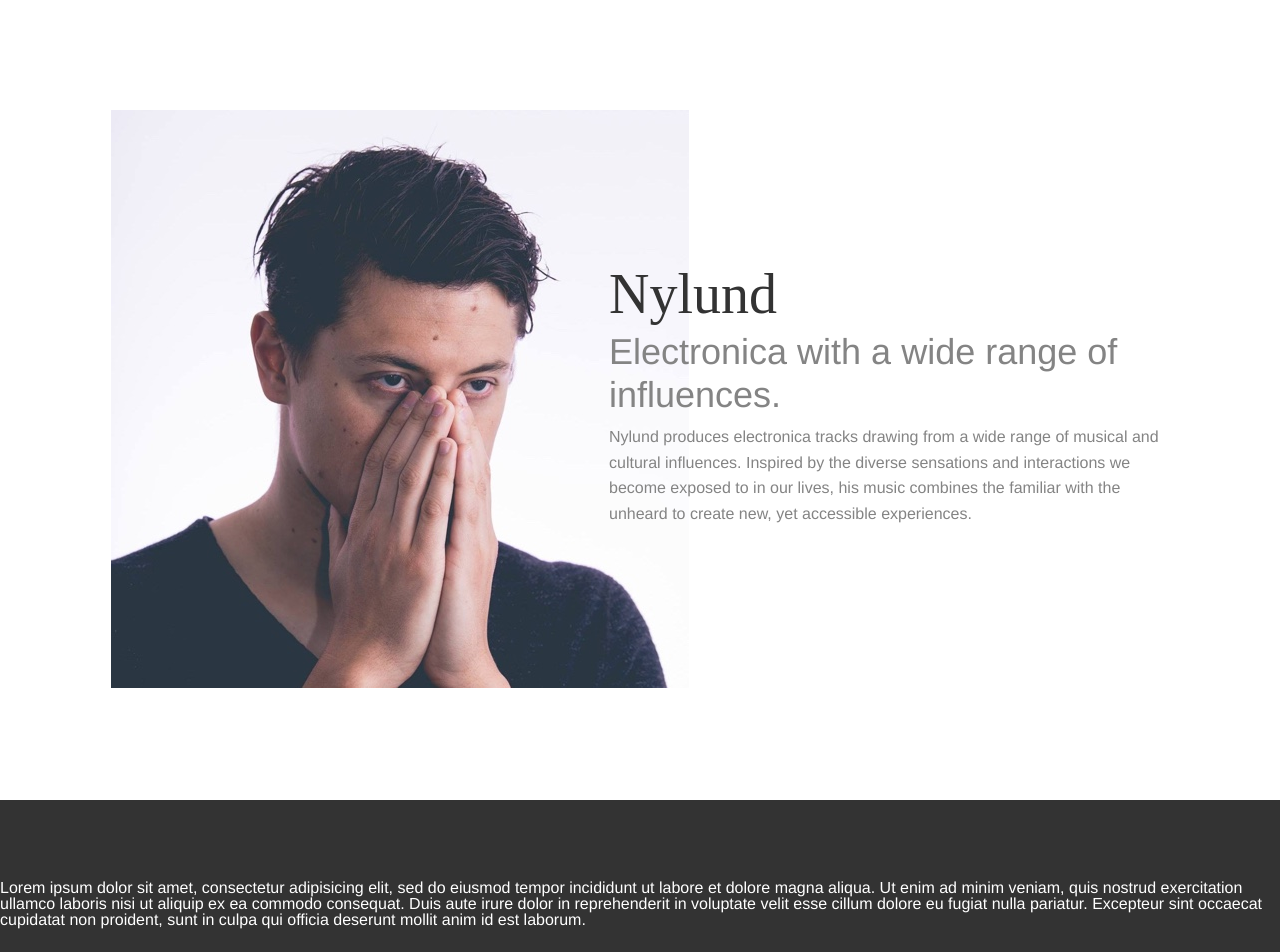
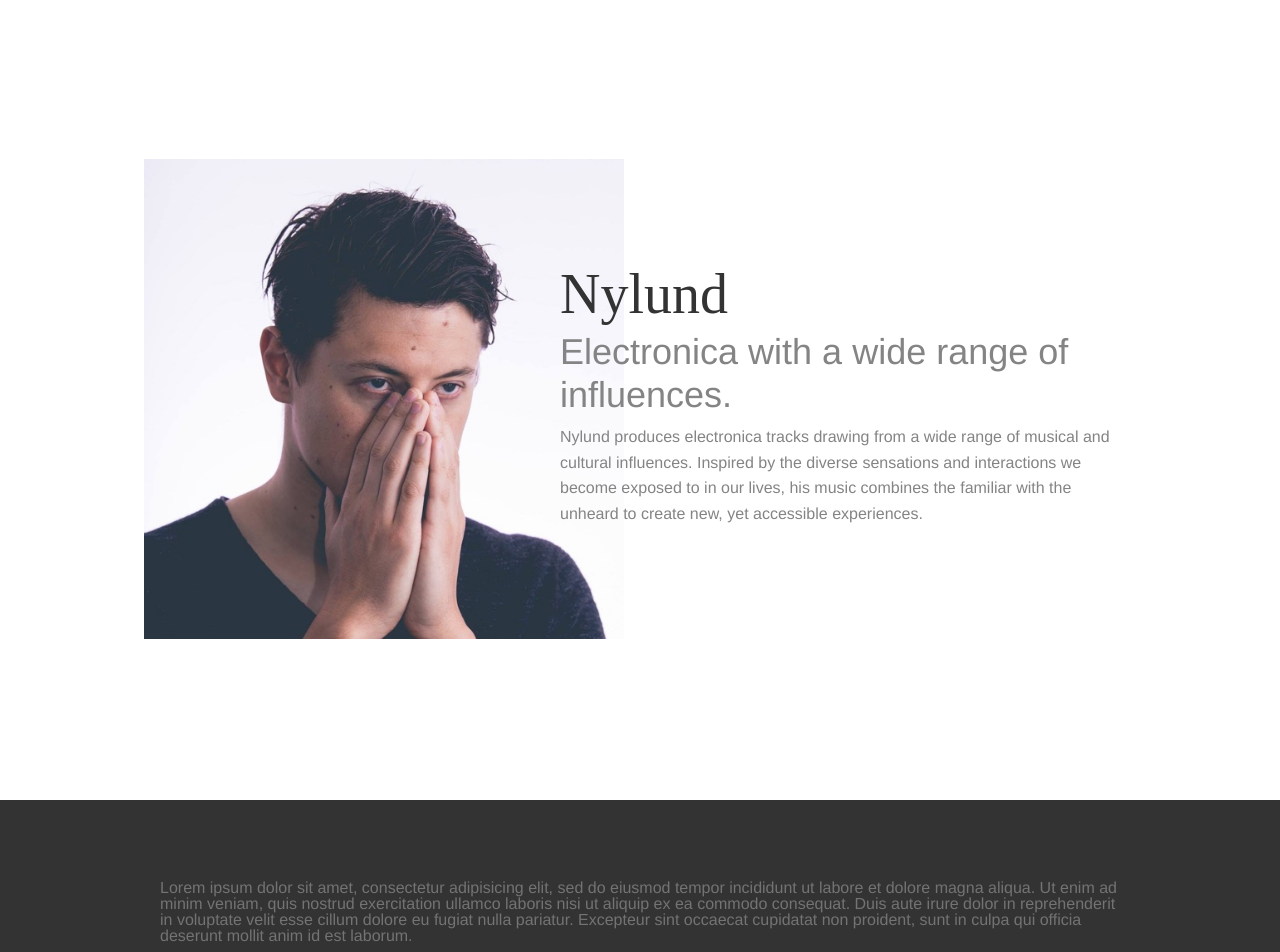
Before and after one commit to oleharland/nylund-website, a website: page app/index.html in a window 1280 px wide. Shown: the top 952 px of the page. Drawn offline with nearby package versions, Linux system fonts and the light colour scheme; files that its build step writes are made by us from their sources.

Commit message:
added first code for mobile and responsive behaviour

```diff
--- a/app/index.html
+++ b/app/index.html
@@ -60,7 +60,9 @@
 
     <footer>
       <div class="container">
-        <p>Lorem ipsum dolor sit amet, consectetur adipisicing elit, sed do eiusmod tempor incididunt ut labore et dolore magna aliqua. Ut enim ad minim veniam, quis nostrud exercitation ullamco laboris nisi ut aliquip ex ea commodo consequat. Duis aute irure dolor in reprehenderit in voluptate velit esse cillum dolore eu fugiat nulla pariatur. Excepteur sint occaecat cupidatat non proident, sunt in culpa qui officia deserunt mollit anim id est laborum.</p>
+        <div class="wrapper">
+          <p class="copyrights">Lorem ipsum dolor sit amet, consectetur adipisicing elit, sed do eiusmod tempor incididunt ut labore et dolore magna aliqua. Ut enim ad minim veniam, quis nostrud exercitation ullamco laboris nisi ut aliquip ex ea commodo consequat. Duis aute irure dolor in reprehenderit in voluptate velit esse cillum dolore eu fugiat nulla pariatur. Excepteur sint occaecat cupidatat non proident, sunt in culpa qui officia deserunt mollit anim id est laborum.</p>
+        </div>
       </div>
     </footer>
 
--- a/app/styles/main.scss
+++ b/app/styles/main.scss
@@ -10,24 +10,19 @@ body {
 }
 
 
-.fullBackground {
-  min-width: 100vw;
-  min-height: 100vh;
+.wrapper {
+  padding-left: 16px;
+  padding-right: 16px;
 }
-
-.container {
-  display: flex;
-  align-items: center;
-  justify-content: center;
-}
-
-.profilePicture {
+.profilePicture img {
+  width: 100%;
+  max-height: 60vh;
 }
 .introText {
-  margin-left: -80px;
   font-size: 16px;
   line-height: 1.6em;
-  max-width: 560px;
+  padding-left: 16px;
+  padding-right: 16px;
 }
 
 .headline {
@@ -54,6 +49,32 @@ body {
 footer {
   background: $black;
   color: $white;
-  padding-top: 80px;
-  padding-bottom: 160px;
 }
+.copyrights {
+  color: lighten( $black, 25% );
+}
+
+@media (min-width: 767px) {
+  .container {
+    display: flex;
+    align-items: center;
+    justify-content: center;
+  }
+  .introText {
+    margin-left: -80px;
+    max-width: 560px;
+    background: none;
+  }
+  .fullBackground {
+    min-width: 100vw;
+    min-height: 100vh;
+  }
+  .wrapper {
+    max-width: 960px;
+  }
+  footer {
+    padding-top: 80px;
+    padding-bottom: 160px;
+  }
+
+}
```
